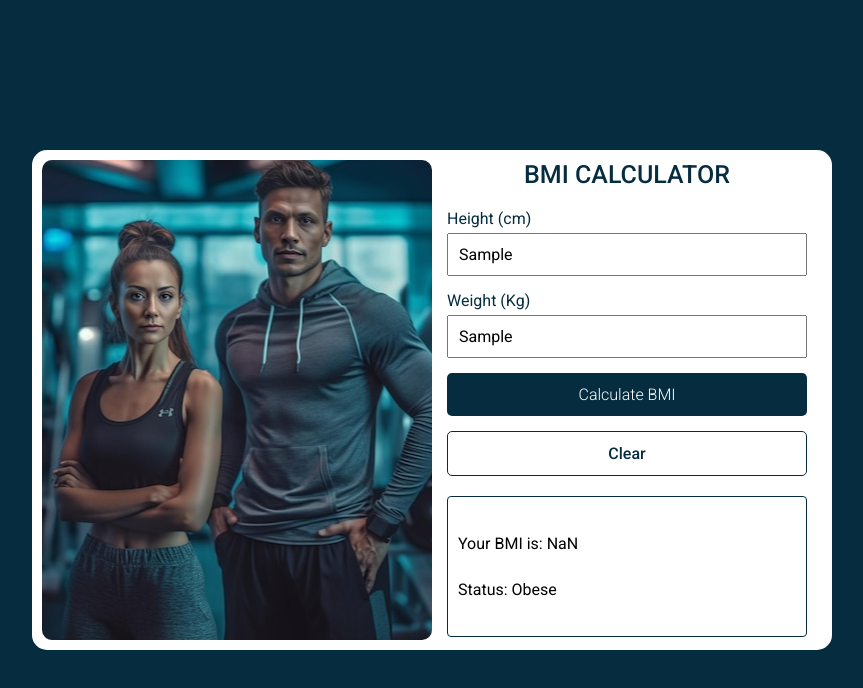
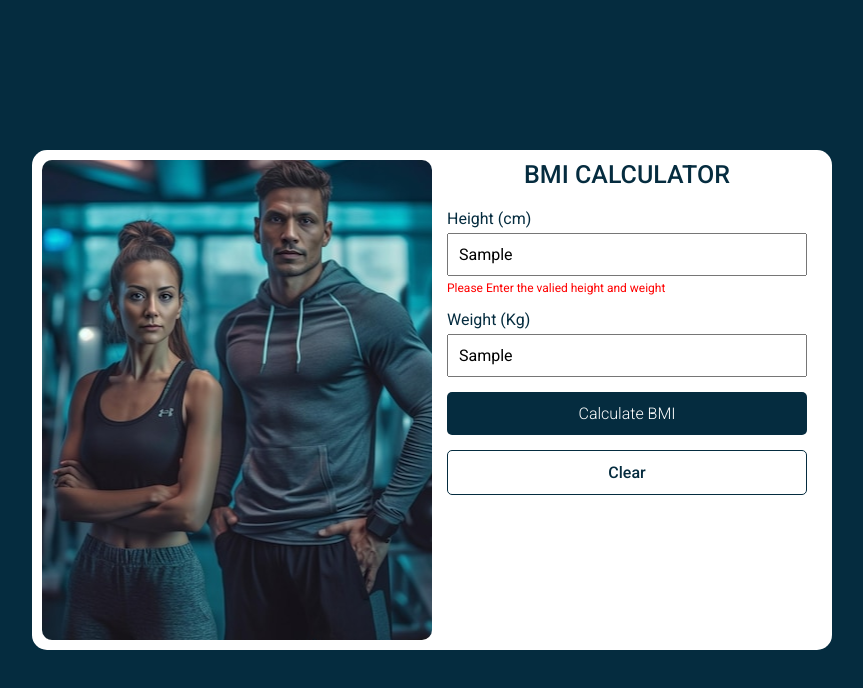
Before and after one commit to Harishanth03/bmi-calculator, a React (Vite) app: page / in a window 1280 px wide. Both pictures are taken after typing "Sample", "Sample" into the empty fields and a click on the button "Calculate BMI". Shown: the top 688 px of the page, without its empty margins (208-1071 px from the left). Built offline with nearby package versions, Linux system fonts and the light colour scheme.

Commit message:
set error message

```diff
--- a/src/App.css
+++ b/src/App.css
@@ -103,11 +103,16 @@
 .results
 {
   padding: 10px;
-  border: 1px solid #052C3F;
-  border-radius: 4px;
 }
 
 .results p
 {
   margin: 27px 0;
 }
+
+.error
+{
+  color: red;
+  font-size: 12px;
+  margin-top: 5px;
+}
--- a/src/App.jsx
+++ b/src/App.jsx
@@ -3,17 +3,24 @@
 
 function App() {
 
-  const [height , setHeight] = useState();
+  const [height , setHeight] = useState("");
 
-  const [weight , setWeight] = useState();
+  const [weight , setWeight] = useState("");
 
   const [bmi , setBmi] = useState(null);
 
   const [status , setStatus] = useState("");
 
+  const [error , setError] = useState("");
+
   const calculateBMI = () =>{
 
-    if(height && weight)
+
+
+    const isValidHeight = /^\d+$/.test(height);
+    const isValidWeight = /^\d+$/.test(weight);
+
+    if(isValidHeight && isValidWeight)
     {
 
       const heightToMeter = height / 100;
@@ -43,9 +50,11 @@
     else
     {
 
-      bmi(null);
+      setBmi(null);
 
-      status("");
+      setStatus("");
+
+      setError("Please Enter the valied height and weight");
 
     }
 
@@ -60,6 +69,8 @@
     setBmi(null);
 
     setStatus("");
+
+    setError("");
   }
 
   return (
@@ -81,6 +92,8 @@
             <label htmlFor="Height">Height (cm)</label>
 
             <input type="text" id='Height' value={height} onChange={(e) => setHeight(e.target.value)}/>
+
+            {error && <p className='error'>{error}</p>}
 
           </div>
 
```
